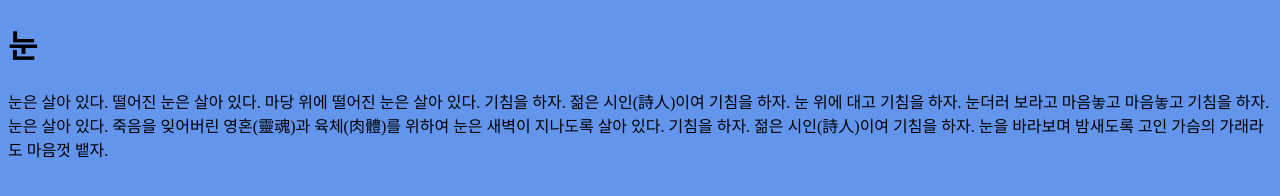
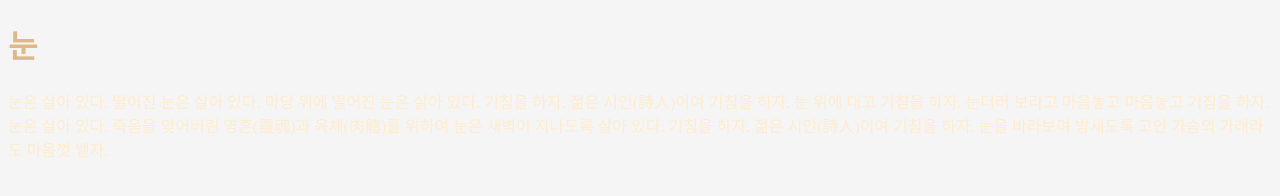
Before and after one commit to pariah4/YOURTAKINGTOOLONG, a plain HTML site: page index.html in a window 1280 px wide. Drawn offline with Linux system fonts and the light colour scheme.

Commit message:
Update index.html

```diff
--- a/index.html
+++ b/index.html
@@ -4,20 +4,19 @@
         <title>Media Feature</title>
         <meta name="viewport" content="user-scalable=no,initial-scale=1,maximum-scale=1">
         <style>
-            /* 스마트폰 */
-            @media screen and (max-width: 767px) {
-                body { background-color: mediumpurple; }
+            /* 데스크톱 */
+            @media screen and (min-width: 960px) {
+                body { background-color: whitesmoke; }
             }
 
-            /* 태블릿PC */
-            @media screen and (min-width: 768px) and (max-width: 959px) {
-                body { background-color: mediumspringgreen; }
+            h1 {
+                color: burlywood;
             }
 
-            /* 데스크톱 */
-            @media screen and (min-width: 960px) {
-                body { background-color: cornflowerblue; }
+            p {
+                color: blanchedalmond;
             }
+
         </style>
     </head>
     <body>
```
